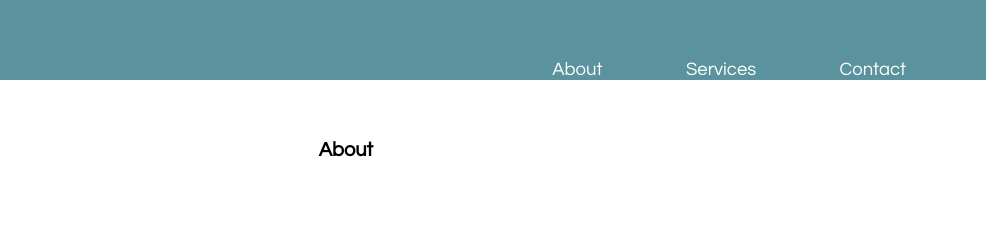
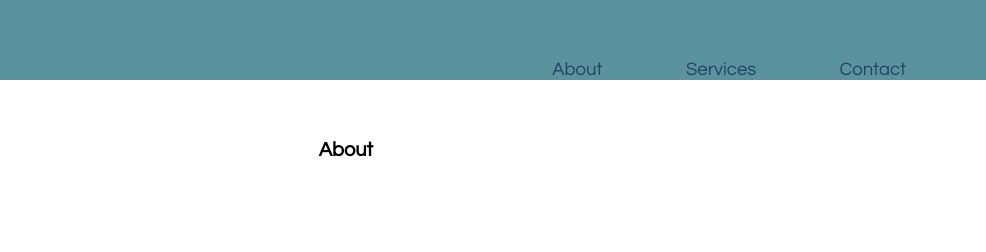
Before and after one commit to eshank2002/consultancy_website, a plain HTML site: page index.html in a window 1280 px wide. Shown: the top 252 px of the page, 294-1280 px from the left. Drawn offline with Linux system fonts and the light colour scheme.

Commit message:
Update style.css

```diff
--- a/css/style.css
+++ b/css/style.css
@@ -22,7 +22,7 @@ nav ul li{
 
 nav ul li a{
     text-decoration: none;
-    color: rgb(254, 254, 254);
+    color: rgb(38, 66, 101);
     padding: 2px 20px;
     transition: 0.6s ease;
 
```
